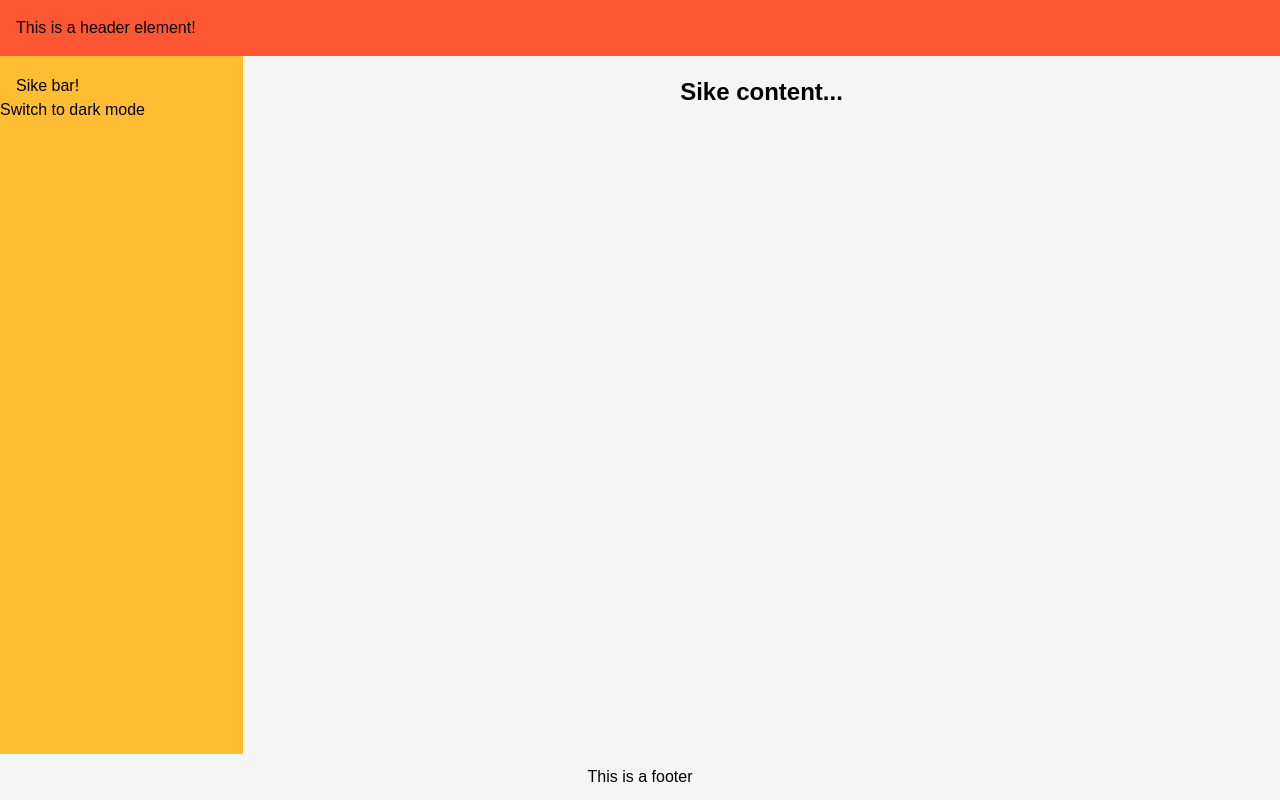
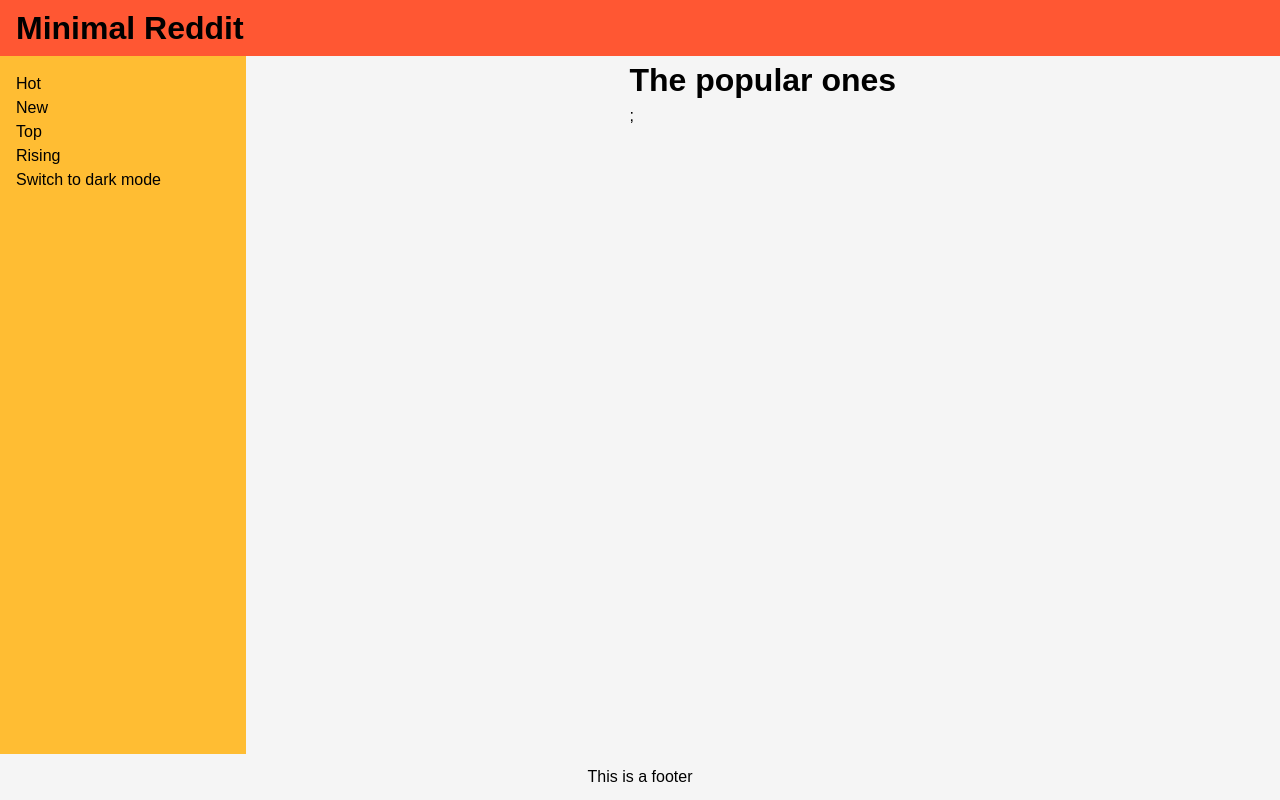
Before and after one commit to RaulAtWork/MinimalReddit, a React app: page / in a window 1280 px wide. Built offline with nearby package versions, Linux system fonts and the light colour scheme.

Commit message:
added routing

```diff
--- a/src/app/App.js
+++ b/src/app/App.js
@@ -2,8 +2,13 @@
 import Header from "../components/Header";
 import Footer from "../components/Footer";
 import SideBar from "../components/SideBar";
-import Main from "../components/Main";
 import ThemeProvider from "./ThemeContext";
+import { Route, Routes } from "react-router-dom";
+import Popular from "./categories/Popular";
+import Hot from "./categories/Hot";
+import New from "./categories/New";
+import Top from "./categories/Top";
+import Rising from "./categories/Rising";
 
 function App() {
   return (
@@ -12,7 +17,13 @@
       <div id="main-content">
         <SideBar />
         <main>
-          <Main />
+          <Routes>
+            <Route exact path="/" Component={Popular}></Route>
+            <Route path="/hot" Component={Hot}></Route>
+            <Route path="/new" Component={New}></Route>
+            <Route path="/top" Component={Top}></Route>
+            <Route path="/rising" Component={Rising}></Route>
+          </Routes>
         </main>
       </div>
       <Footer />
--- /dev/null
+++ b/src/app/categories/Hot.js
@@ -0,0 +1,7 @@
+import React from "react";
+
+function Hot() {
+  return <h1>A Hot Content!</h1>;
+}
+
+export default Hot;
--- /dev/null
+++ b/src/app/categories/New.js
@@ -0,0 +1,7 @@
+import React from "react";
+
+function New() {
+  return <h1>Brand new content</h1>;
+}
+
+export default New;
--- /dev/null
+++ b/src/app/categories/Popular.js
@@ -0,0 +1,10 @@
+import React from "react";
+
+function Popular() {
+  return<div className="container">
+
+  <h1>The popular ones</h1>;
+  </div>
+}
+
+export default Popular;
--- /dev/null
+++ b/src/app/categories/Rising.js
@@ -0,0 +1,7 @@
+import React from "react";
+
+function Rising() {
+  return <h1>Rising tides!</h1>;
+}
+
+export default Rising;
--- /dev/null
+++ b/src/app/categories/Top.js
@@ -0,0 +1,7 @@
+import React from "react";
+
+function Top() {
+  return <h1>Top content</h1>;
+}
+
+export default Top;
--- a/src/components/Header.js
+++ b/src/components/Header.js
@@ -1,7 +1,14 @@
 import React from "react";
+import { Link } from "react-router-dom";
 
 function Header() {
-  return <header>This is a header element!</header>;
+  return (
+    <header>
+      <Link to={"/"}>
+        <h1>Minimal Reddit</h1>
+      </Link>
+    </header>
+  );
 }
 
 export default Header;
--- a/src/components/Main.js
+++ /dev/null
@@ -1,11 +0,0 @@
-import React from "react";
-
-function Main() {
-  return (
-    <div className="container">
-      <h2>Sike content...</h2>
-    </div>
-  );
-}
-
-export default Main;
--- a/src/components/SideBar.js
+++ b/src/components/SideBar.js
@@ -1,11 +1,25 @@
 import React from "react";
 import ThemeToggle from "./ThemeToggle";
+import { Link } from "react-router-dom";
+
+const routes = [
+  { label: "Hot", path: "/hot" },
+  { label: "New", path: "/new" },
+  { label: "Top", path: "/top" },
+  { label: "Rising", path: "/rising" },
+];
 
 function SideBar() {
   return (
-    <div>
-      <nav>Sike bar!</nav>
-      <ThemeToggle />
+    <div id="sidebar">
+      <nav>{routes.map(({ label, path }) => {
+        return(
+          <Link key={label} to={path}>
+            <span>{label}</span>
+          </Link>
+        )
+      })}</nav>
+      <ThemeToggle/>
     </div>
   );
 }
--- a/src/index.js
+++ b/src/index.js
@@ -1,17 +1,20 @@
-import React from 'react';
-import { createRoot } from 'react-dom/client';
-import { Provider } from 'react-redux';
-import { store } from './app/store';
-import App from './app/App';
-import './index.css'
+import React from "react";
+import { createRoot } from "react-dom/client";
+import { Provider } from "react-redux";
+import { store } from "./app/store";
+import App from "./app/App";
+import "./index.css";
+import { BrowserRouter as Router } from "react-router-dom";
 
-const container = document.getElementById('root');
+const container = document.getElementById("root");
 const root = createRoot(container);
 
 root.render(
   <React.StrictMode>
-    <Provider store={store}>
-      <App />
-    </Provider>
+    <Router>
+      <Provider store={store}>
+        <App />
+      </Provider>
+    </Router>
   </React.StrictMode>
 );
--- a/src/styles/global.css
+++ b/src/styles/global.css
@@ -3,7 +3,6 @@
 :root {
   --header-height: 56px;
   --footer-height: 46px;
-  --nav-padding-top: 18px;
 }
 
 
@@ -43,7 +42,8 @@
 }
 
 nav{
-    padding: var(--nav-padding-top) 0px 0px 16px;
+    display: flex;
+    flex-direction: column;
 }
 main{
     display: flex;
--- a/src/styles/styles.css
+++ b/src/styles/styles.css
@@ -6,3 +6,7 @@
     display: flex;
     flex-direction: column;
 }
+
+#sidebar{
+    padding: 16px 0px 0px 16px;
+}
```
